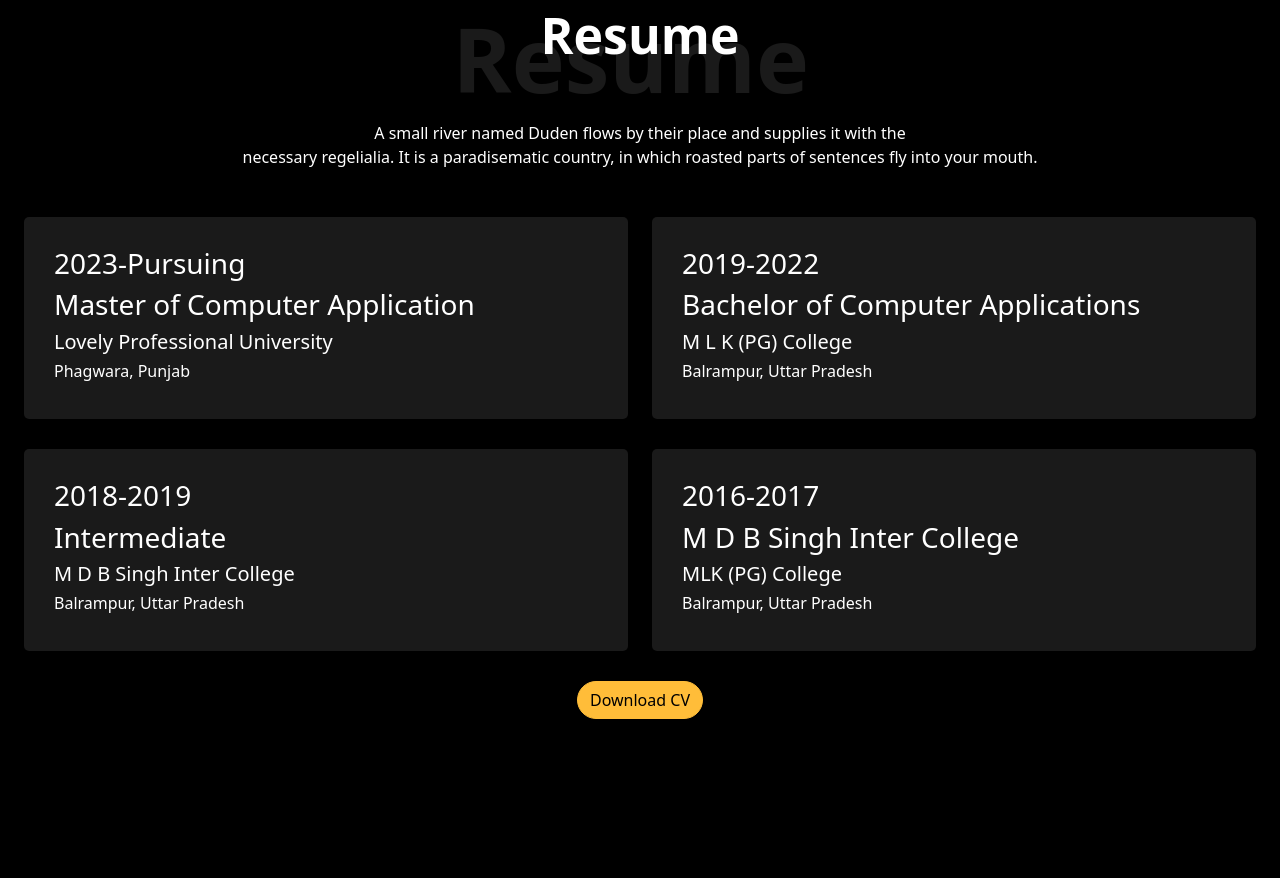
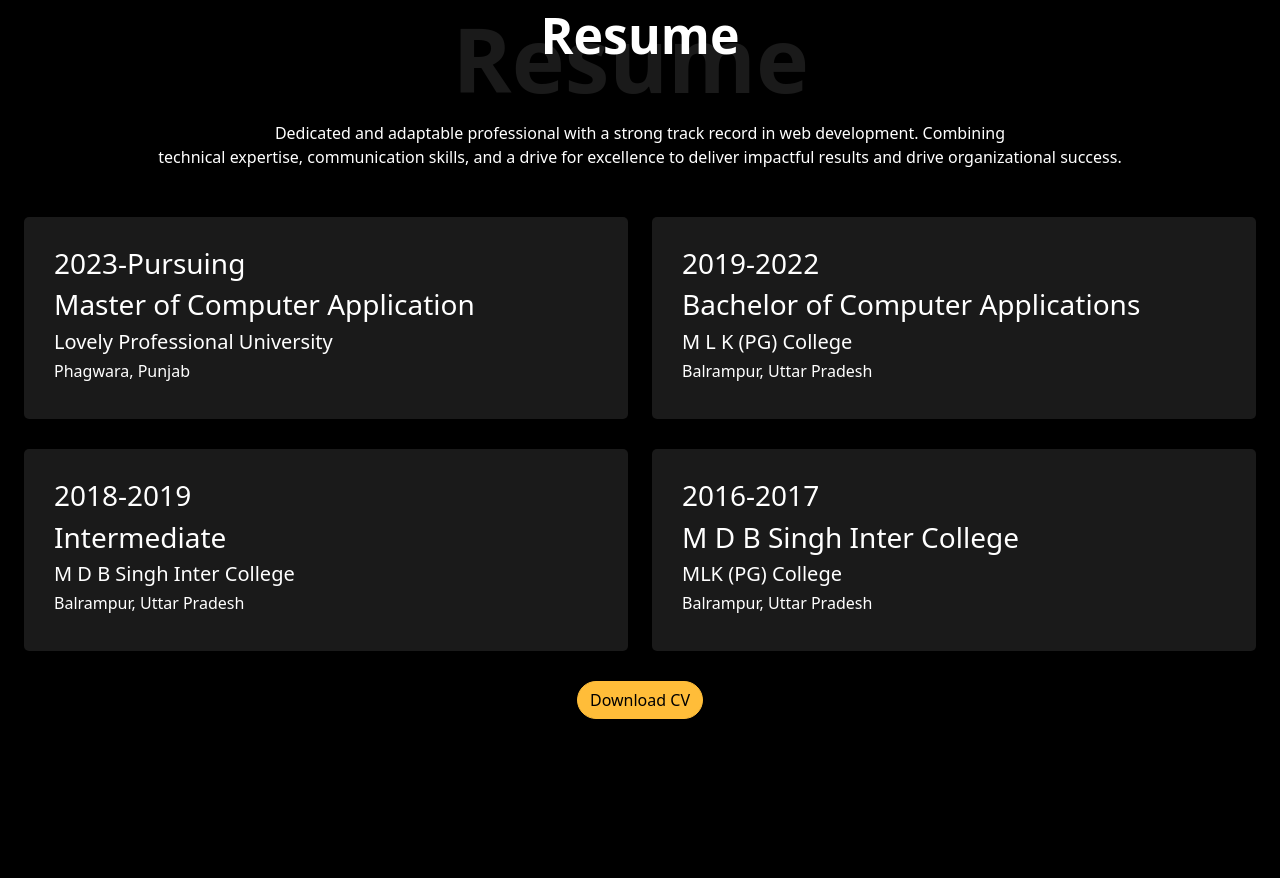
Before and after one commit to developerrajneesh/my-portfolio, a React (Vite) app: page / in a window 1280 px wide. Shown: the part 1320-2198 px from the top of the page. Built offline with nearby package versions, Linux system fonts and the light colour scheme.

Commit message:
Update Resume.jsx

```diff
--- a/src/Components/Resume/Resume.jsx
+++ b/src/Components/Resume/Resume.jsx
@@ -14,9 +14,8 @@ function Resume() {
       </div>
 
       <p className="mt-5 text-center">
-        A small river named Duden flows by their place and supplies it with the{" "}
-        <br /> necessary regelialia. It is a paradisematic country, in which
-        roasted parts of sentences fly into your mouth.
+          Dedicated and adaptable professional with a strong track record in web development.  Combining <br/>
+  technical expertise, communication skills, and a drive for excellence to deliver impactful results and drive organizational success.
       </p>
       <div className="row m-0 mt-5">
         <div className="col-12 col-lg-6">
```
